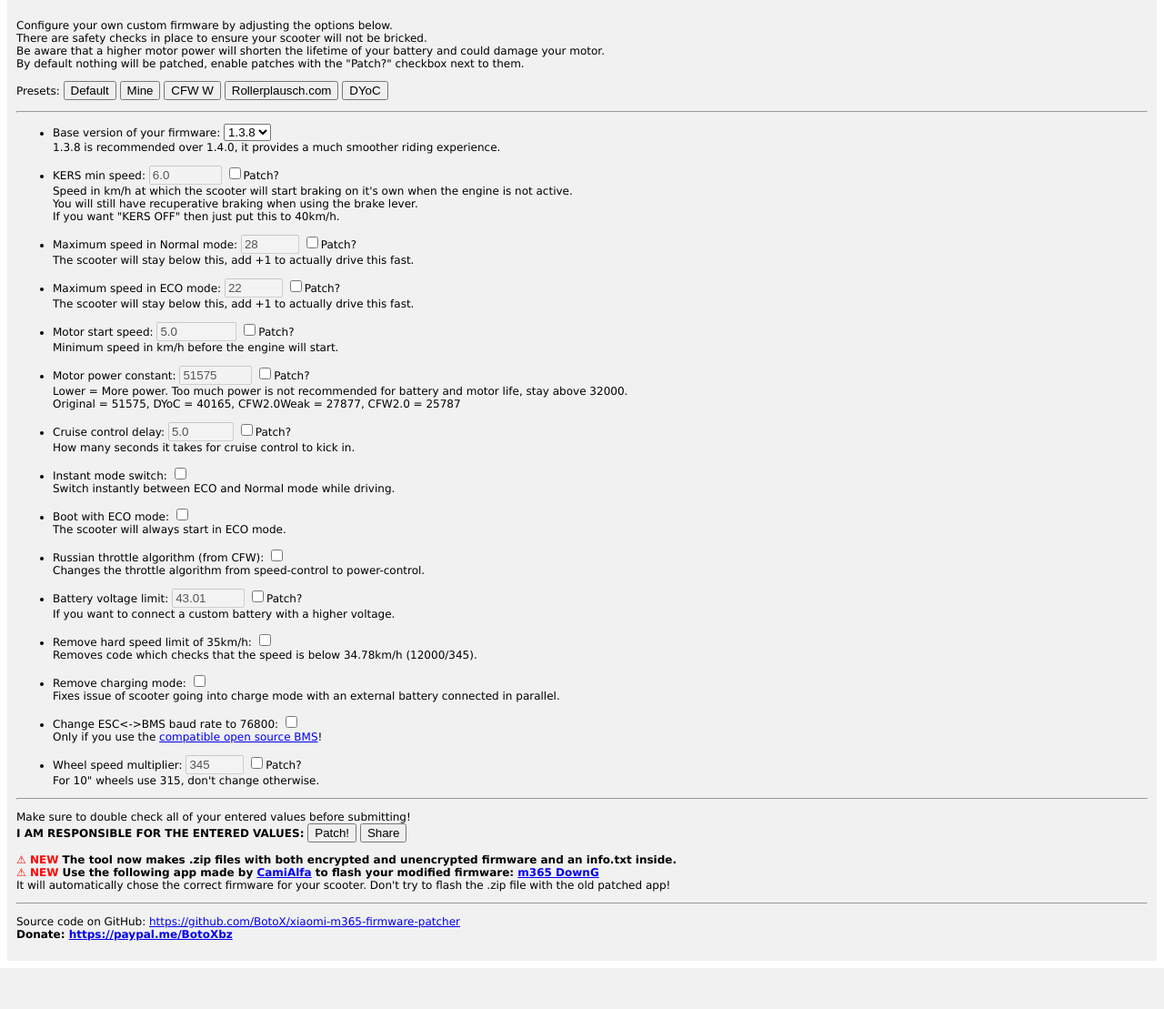
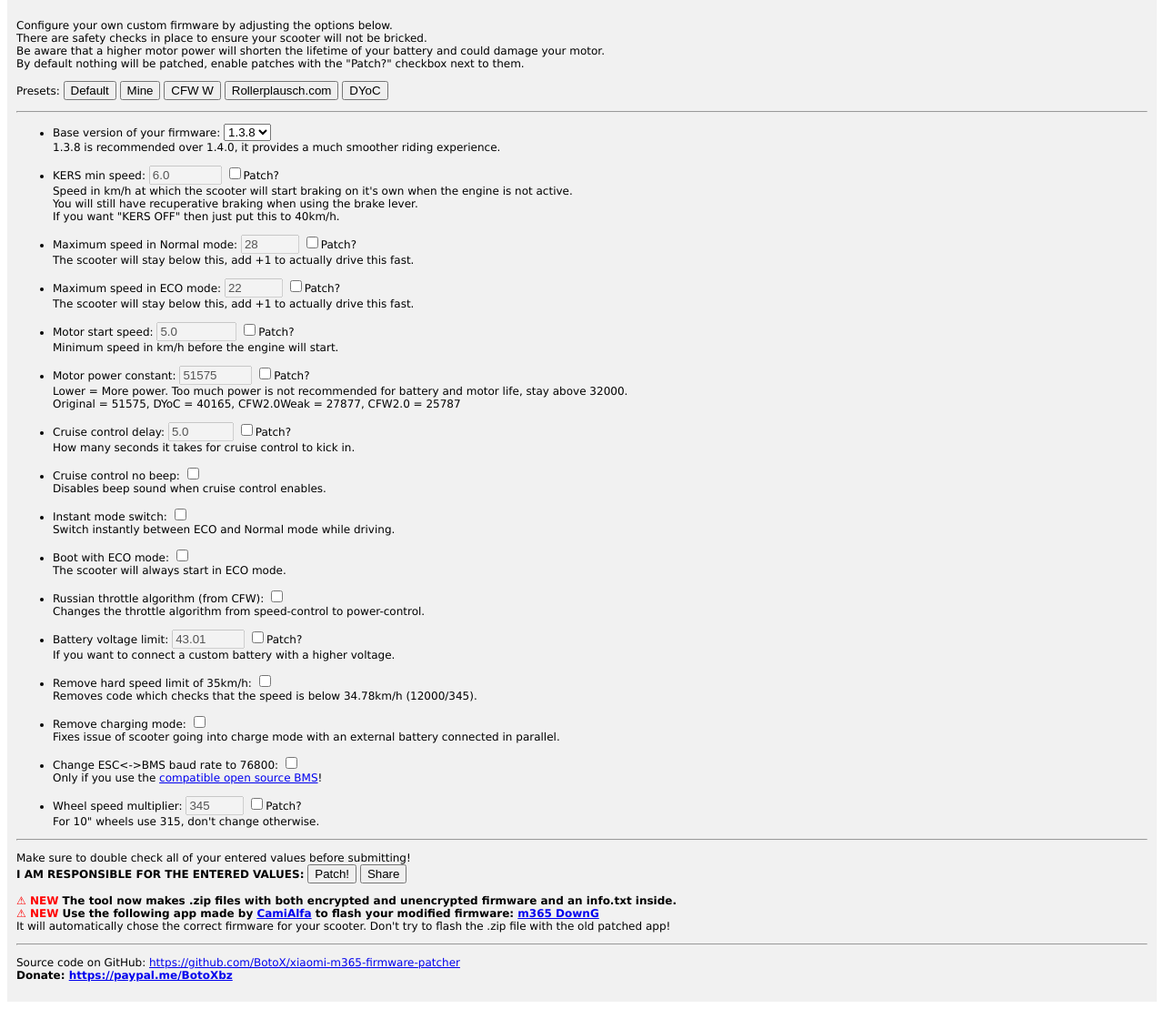
Before and after one commit to BotoX/xiaomi-m365-firmware-patcher, a Python web app: template web/templates/home.html in a window 1280 px wide. Shown: the part 128-1237 px from the top of the page at 91% size. Before the commit the page ends 1192 px from the top, so only its background shows below. Run offline with Jinja, Linux system fonts and the light colour scheme; the template is opened without the code that fills it, so the values that code supplies are empty.

Commit message:
Add cruise control beep disable patch, fixes #47

```diff
--- a/web/app.py
+++ b/web/app.py
@@ -81,6 +81,10 @@ def patch_firmware():
         assert cruise_control_delay >= 0.1 and cruise_control_delay <= 20.0
         patcher.cruise_control_delay(cruise_control_delay)
 
+    cruise_control_nobeep = flask.request.args.get('cruise_control_nobeep', None)
+    if cruise_control_nobeep:
+        patcher.cruise_control_nobeep()
+
     instant_eco_switch = flask.request.args.get('instant_eco_switch', None)
     if instant_eco_switch:
         patcher.instant_eco_switch()
--- a/web/templates/home.html
+++ b/web/templates/home.html
@@ -108,6 +108,13 @@
     </p></li>
 
     <li><p>
+        Cruise control no beep:
+        <label><input type="checkbox" name="cruise_control_nobeep"></label>
+        <br>
+        Disables beep sound when cruise control enables.
+    </p></li>
+
+    <li><p>
         Instant mode switch:
         <label><input type="checkbox" name="instant_eco_switch"></label>
         <br>
@@ -199,6 +206,7 @@
         "MOTOR_START_SPEED": "motor_start_speed",
         "MOTOR_POWER_CONSTANT": "motor_power_constant",
         "CRUISE_CONTROL_DELAY": "cruise_control_delay",
+        "CRUISE_CONTROL_NOBEEP": "cruise_control_nobeep",
         "INSTANT_ECO_SWITCH": "instant_eco_switch",
         "BOOT_WITH_ECO": "boot_with_eco",
         "RUSSIAN_THROTTLE": "russian_throttle",
@@ -284,6 +292,7 @@
         ChangeForm(forms.MOTOR_START_SPEED, "5.0", false);
         ChangeForm(forms.MOTOR_POWER_CONSTANT, "51575", false);
         ChangeForm(forms.CRUISE_CONTROL_DELAY, "5", false);
+        ChangeForm(forms.CRUISE_CONTROL_NOBEEP, false);
         ChangeForm(forms.INSTANT_ECO_SWITCH, false);
         ChangeForm(forms.BOOT_WITH_ECO, false);
         ChangeForm(forms.RUSSIAN_THROTTLE, false);
@@ -302,6 +311,7 @@
         ChangeForm(forms.MOTOR_START_SPEED, "3.0", true);
         ChangeForm(forms.MOTOR_POWER_CONSTANT, "38000", true);
         ChangeForm(forms.CRUISE_CONTROL_DELAY, "5", false);
+        ChangeForm(forms.CRUISE_CONTROL_NOBEEP, false);
         ChangeForm(forms.INSTANT_ECO_SWITCH, true);
         ChangeForm(forms.BOOT_WITH_ECO, false);
         ChangeForm(forms.RUSSIAN_THROTTLE, false);
@@ -320,6 +330,7 @@
         ChangeForm(forms.MOTOR_START_SPEED, "1.45", true);
         ChangeForm(forms.MOTOR_POWER_CONSTANT, "27877", true);
         ChangeForm(forms.CRUISE_CONTROL_DELAY, "5", false);
+        ChangeForm(forms.CRUISE_CONTROL_NOBEEP, false);
         ChangeForm(forms.INSTANT_ECO_SWITCH, false);
         ChangeForm(forms.BOOT_WITH_ECO, false);
         ChangeForm(forms.RUSSIAN_THROTTLE, true);
@@ -338,6 +349,7 @@
         ChangeForm(forms.MOTOR_START_SPEED, "3.0", true);
         ChangeForm(forms.MOTOR_POWER_CONSTANT, "33000", true);
         ChangeForm(forms.CRUISE_CONTROL_DELAY, "5", false);
+        ChangeForm(forms.CRUISE_CONTROL_NOBEEP, false);
         ChangeForm(forms.INSTANT_ECO_SWITCH, true);
         ChangeForm(forms.BOOT_WITH_ECO, true);
         ChangeForm(forms.RUSSIAN_THROTTLE, false);
@@ -356,6 +368,7 @@
         ChangeForm(forms.MOTOR_START_SPEED, "2.0", true);
         ChangeForm(forms.MOTOR_POWER_CONSTANT, "40165", true);
         ChangeForm(forms.CRUISE_CONTROL_DELAY, "5", false);
+        ChangeForm(forms.CRUISE_CONTROL_NOBEEP, false);
         ChangeForm(forms.INSTANT_ECO_SWITCH, false);
         ChangeForm(forms.BOOT_WITH_ECO, false);
         ChangeForm(forms.RUSSIAN_THROTTLE, false);
```
Also changed, not shown: patcher.py (+9 -0 lines).
